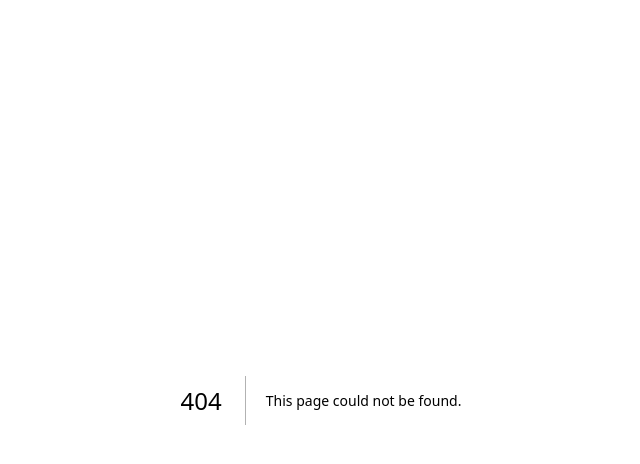
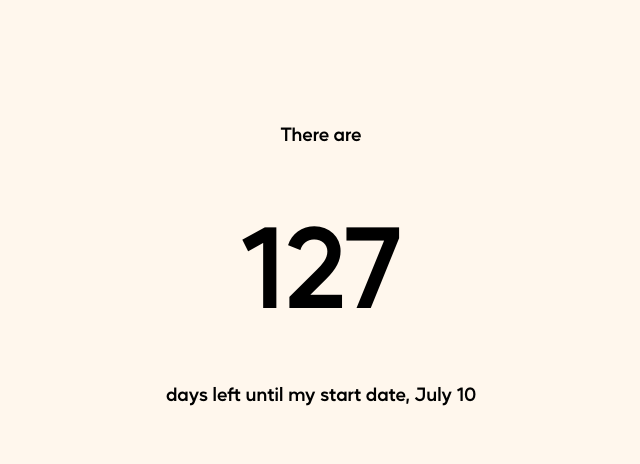
Before and after one commit to ArthurG0/personal-website-next, a Next.js app: page /startdate in a window 1280 px wide. Before the commit this address had no page. Shown: the top 464 px of the page, without its empty margins (319-959 px from the left). Built offline with nearby package versions, Linux system fonts and the light colour scheme.

Commit message:
added a new page

```diff
--- a/src/components/Projects.js
+++ b/src/components/Projects.js
@@ -25,7 +25,7 @@ function Projects() {
         },
         {
             name: 'Reaction Time Test',
-            desc: 'Not all men are created equal. The difference in reaction times really shows for top athletes and in e-sports. ' +
+            desc: 'Not all reflexes are created equal. The difference in reaction times really shows for top athletes and in e-sports. ' +
             'I created this basic reaction testing tool to see if the differences in performance between me and my friends are just based on skill, ' +
             'or if their brain is giving them an unfair advantage.',
             technologies: ['Javascript', 'React'],
--- /dev/null
+++ b/src/pages/api/amazon-start-date.ts
@@ -0,0 +1,15 @@
+// Next.js API route support: https://nextjs.org/docs/api-routes/introduction
+import type { NextApiRequest, NextApiResponse } from 'next'
+
+type Data = {
+  start: Date
+}
+
+export default function handler(
+  req: NextApiRequest,
+  res: NextApiResponse<Data>
+) {
+
+    let myStartDate = new Date('July 10, 2023 9:00:00')
+    res.status(200).json({ start: myStartDate })
+}
--- /dev/null
+++ b/src/pages/startdate.tsx
@@ -0,0 +1,59 @@
+import styles from '../styles/Startdate.module.css'
+
+
+import React, { useState , useEffect, useRef} from 'react'
+
+
+export default function StartDate() {
+
+    const [date, setDate] = useState(null)
+
+    useEffect(() => {
+        async function getDate() {
+            const hostname = window.location.href
+            const res = await fetch('/api/amazon-start-date');
+            const newData = await res.json();
+            setDate(newData['start'])
+        }
+        getDate()
+    }, [])
+    const monthNumToName  = new Map()
+    monthNumToName.set(0, 'January')
+    monthNumToName.set(1, 'February')
+    monthNumToName.set(2, 'March')
+    monthNumToName.set(3, 'April')
+    monthNumToName.set(4, 'May')
+    monthNumToName.set(5, 'June')
+    monthNumToName.set(6, 'July')
+    monthNumToName.set(7, 'August')
+    monthNumToName.set(8, 'September')
+    monthNumToName.set(9, 'October')
+    monthNumToName.set(10, 'November')
+    monthNumToName.set(11, 'December')
+
+
+    let days_left = '-'
+    let readable_start_date = 'unknown'
+    if (date) {
+        let startDate = new Date(date)
+        let currentTime = new Date(Date.now())
+
+        readable_start_date = `${monthNumToName.get(startDate.getMonth())} ${startDate.getDate()}`
+
+        console.log(currentTime)
+        console.log(startDate)
+
+        let difference = Math.abs(startDate.getTime() - currentTime.getTime())
+        let numDays = Math.ceil(difference / 1000 / 60 / 60 / 24)
+        days_left = numDays.toString()
+    }
+
+
+    return (
+        <div style={{textAlign: 'center', paddingTop: '10vh'}}>
+            <h3 className={styles.smallerText}>There are</h3>
+            <h1 className={styles.largerText}>{days_left}</h1>
+            <h3 className={styles.smallerText}>days left until my start date, {readable_start_date}</h3>
+        </div>
+    )
+}
--- /dev/null
+++ b/src/styles/Startdate.module.css
@@ -0,0 +1,7 @@
+.smallerText {
+    margin: 5vh;
+}
+
+.largerText {
+    font-size: 7rem;
+}
--- a/src/styles/globals.css
+++ b/src/styles/globals.css
@@ -4,6 +4,8 @@
   --font-mono: ui-monospace, Menlo, Monaco, 'Cascadia Mono', 'Segoe UI Mono',
     'Roboto Mono', 'Oxygen Mono', 'Ubuntu Monospace', 'Source Code Pro',
     'Fira Mono', 'Droid Sans Mono', 'Courier New', monospace;
+    font-family: 'Mustica';
+    color: black;
 }
 
 * {
```
